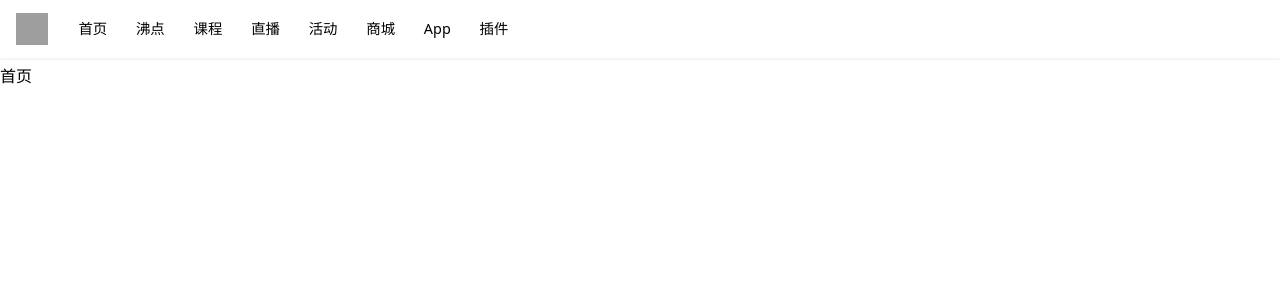
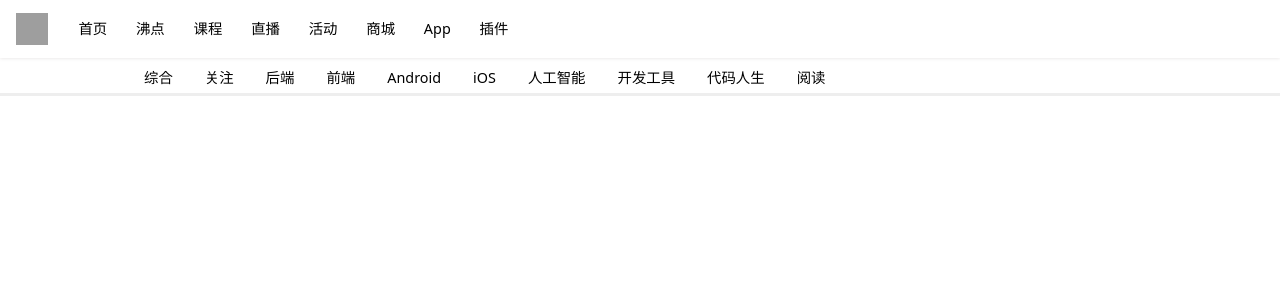
Before and after one commit to qgxx/nuxt3-juejin, a Nuxt app: page / in a window 1280 px wide. Shown: the top 300 px of the page. Built offline with nearby package versions, Linux system fonts and the light colour scheme; grey boxes are pictures that could not be loaded.

Commit message:
pc-category

```diff
--- /dev/null
+++ b/components/Category.vue
@@ -0,0 +1,83 @@
+<script setup>
+import { useTopTapStore } from '~~/stores/toptap';
+const toptap = useTopTapStore()
+
+const navs = reactive([
+    {
+        name: '综合'
+    },
+    {
+        name: '关注'
+    },
+    {
+        name: '后端'
+    },
+    {
+        name: '前端'
+    },
+    {
+        name: 'Android'
+    },
+    {
+        name: 'iOS'
+    },
+    {
+        name: '人工智能'
+    },
+    {
+        name: '开发工具'
+    },
+    {
+        name: '代码人生'
+    },
+    {
+        name: '阅读'
+    }
+])
+</script>
+
+<template>
+  <nav class="nav-wrapper">
+    <div class="nav-main" :class="[toptap.isShowTopTap ? '' : 'nav-sticky']">
+      <ul class="nav-list" v-if="toptap.windowWidth > 1000">
+        <li class="nav-item" v-for="nav in navs" :key="nav.id">{{ nav.name }}</li>
+        <NuxtLink></NuxtLink>
+      </ul>
+      <ul v-else>
+
+      </ul>
+    </div>
+  </nav>
+</template>
+
+<style scoped lang="scss">
+.nav-wrapper {
+    height: 10%;
+}
+.nav-main {
+    z-index: 900;
+    position: fixed;
+    left: 0;
+    top: 4em;
+    width: 100%;
+    background: #fff;
+    border-bottom: 3px solid #eee;
+    transform: all 0.2s;
+
+    &.nav-sticky {
+        top: 0;
+    }
+}
+.nav-list {
+    display: flex;
+    width: 80%;
+    margin: 0px auto;
+    font-size: 0.9em;
+    line-height: 2em;
+
+    .nav-item {
+        padding: 0 1rem;
+        cursor: pointer;
+    }
+}
+</style>
--- a/components/HeaderTap.vue
+++ b/components/HeaderTap.vue
@@ -37,6 +37,7 @@ const taps = reactive([
 
 const toptap = useTopTapStore()
 toptap.isShowTopTap = true
+toptap.dropDown = false
 // console.log('header-tap is show: ' + toptap.isShow)
 
 onMounted(() => {
--- a/pages/index.vue
+++ b/pages/index.vue
@@ -1,11 +1,13 @@
 <script setup>
+import Category from '../components/Category.vue'
 </script>
 
 <template>
   <div>
     首页
+    <Category />
   </div>
 </template>
 
-<style scoped src="../assets/media.scss">
+<style scoped>
 </style>
--- /dev/null
+++ b/stores/category.ts
@@ -0,0 +1,9 @@
+import { defineStore } from 'pinia'
+
+export const useCategoryStore = defineStore('category', {
+    state: () => {
+        return {
+
+        }
+    }
+})
```
